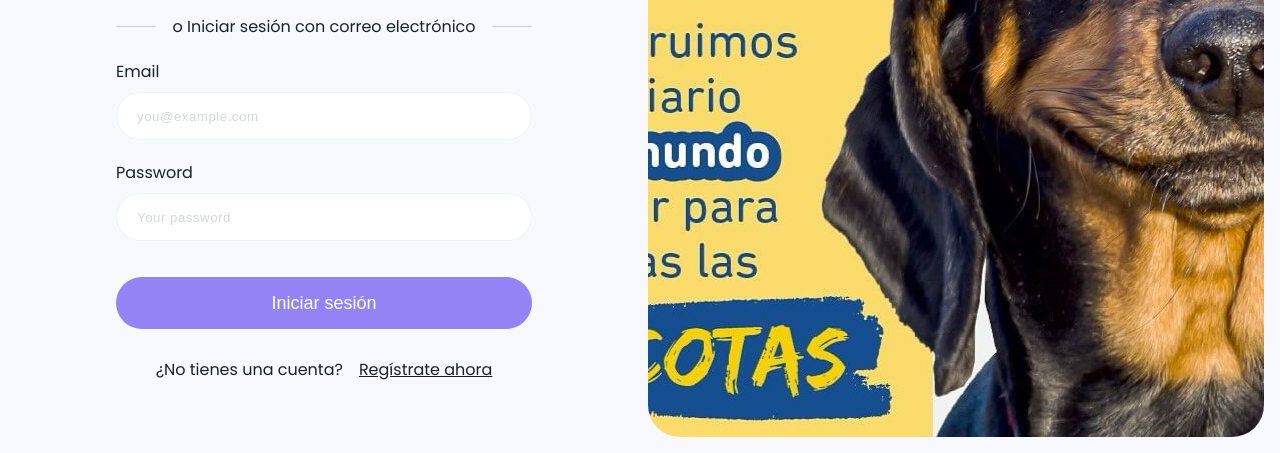
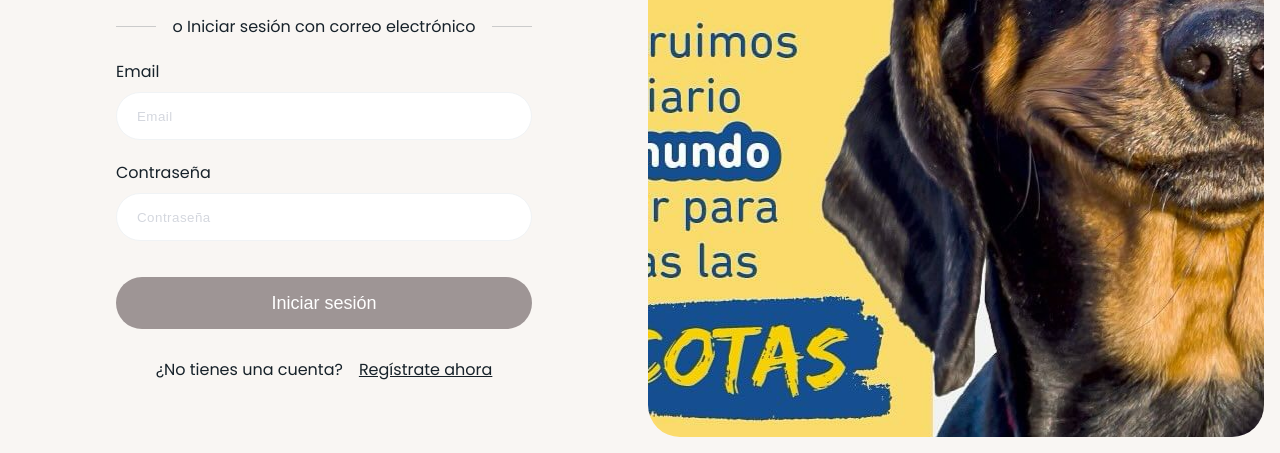
Before and after one commit to ProyectoDeSoftwareGrupo3/FrontEnd, a website: page app/pages/login.html in a window 1280 px wide. Shown: the part 347-800 px from the top of the page. Drawn offline with nearby package versions, Linux system fonts and the light colour scheme; files whose address does not match are found by name.

Commit message:
update changes color

```diff
--- a/app/pages/login.html
+++ b/app/pages/login.html
@@ -42,22 +42,21 @@
                     <label for="email">Email</label>
                     <input
                         type="email" id="email" name="email"
-                        placeholder="you@example.com"
+                        placeholder="Email"
                         autocomplete="off"
                         required>
-                    <div class="error-message">Email in incorrect format</div>
+                    <div class="error-message">Email formato incorrecto.</div>
                 </div>
                 <div class="text-field">
-                    <label for="password">Password</label>
+                    <label for="password">Contraseña</label>
                     <input
                         id="password" type="password"
-                        name="password" placeholder="Your password"
-                        title="Minimum 6 characters at least 1 Alphabet and 1 Number"
+                        name="password" placeholder="Contraseña"
+                        title="Maximo 8 caracteres al menos 1 Mayuscula, 1 Simbolo y 1 Número"
                         autocomplete="off"
+                        required
                     >
-                    <!-- pattern="^(?=.*[A-Za-z])(?=.*\d)[A-Za-z\d]{6,}$" required -->
-                    <div class="error-message">Minimum 6 characters at
-                        least 1 Alphabet and 1 Number</div>
+                    <div class="error-message">Formato incorrecto.</div>
                 </div>
                 <button class="my-form__button" type="submit">
                     Iniciar sesión
--- a/app/public/styles/login.css
+++ b/app/public/styles/login.css
@@ -1,15 +1,16 @@
 
 :root {
-    --primary: #5138EE;
-    --primary-disabled: #9383F5;
-    --primary-lighter: #806DF3;
+    --primary: #6F6666;
+    --primary-disabled: #9E9595;
+    --primary-lighter: #e5e3e3;
+    --error: #df4b43 ;
+    --background: #f9f6f3;
+
     --secondary: #D4D7DE;
     --text: #17222A;
     --text-gray: #687076;
     --border: #F0F3F5;
     --btn-bg: #EDEDED;
-    --background: #F8F8FF;
-    --error: #e5484d;
 }
 
 html {
--- a/app/public/styles/main.css
+++ b/app/public/styles/main.css
@@ -1,6 +1,6 @@
 :root {
-    --primary: #F4BD50;
-    --background: #191919;
+    --primary: #e6bbb4;
+    --background: #786c6c;
     --navbar-height: 48px;
 }
 
@@ -182,8 +182,7 @@
 
 
 :root {
-    --primary: #F4BD50;
-    --background: #191919;
+    /* --primary: #F4BD50; */
     --navbar-height: 48px;
 }
 
@@ -369,7 +368,7 @@
     --github-dark-lighter: #0D1117;
     --github-dark-border: #30363D;
     --github-button-hover: #8B949E;
-    --background: #171B20;
+
     --color: #828B94;
     --github: #C9D1D9;
     --navigation-hover: #292F36;
@@ -398,8 +397,8 @@ body {
     gap: 1.5rem;
     background-color: var(--github-dark);
     height: var(--navbar-height);
-    padding: 0px 1rem;
-    border-bottom: 1px solid var(--github-dark-border);
+    /* padding: 0px 1rem; */
+    /* border-bottom: 1px solid var(--github-dark-border); */
     align-items: center;
 }
 
```
